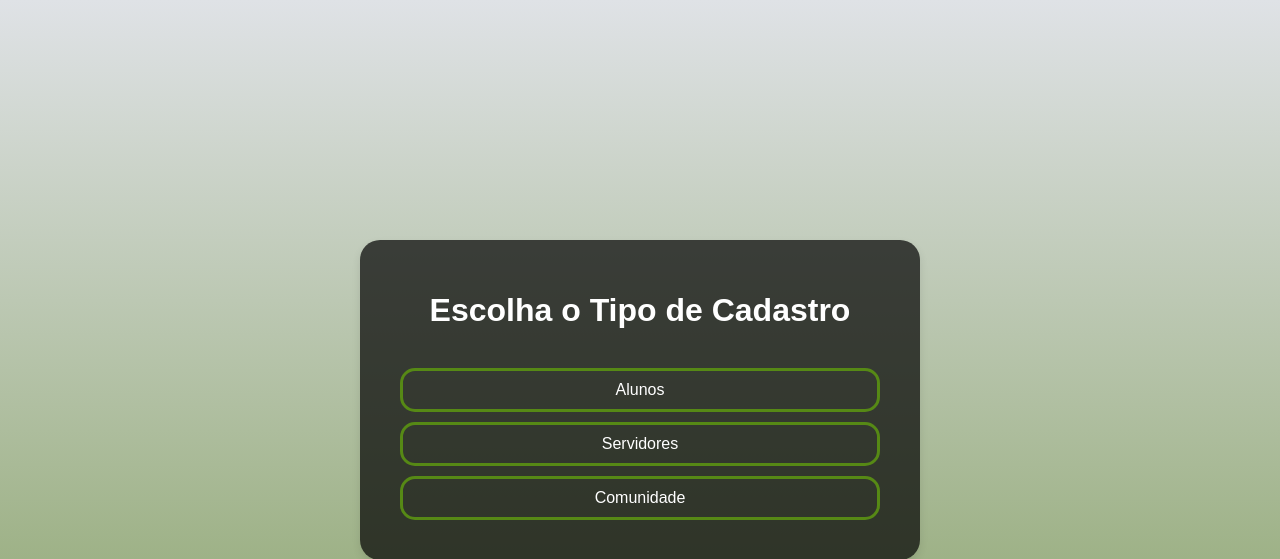
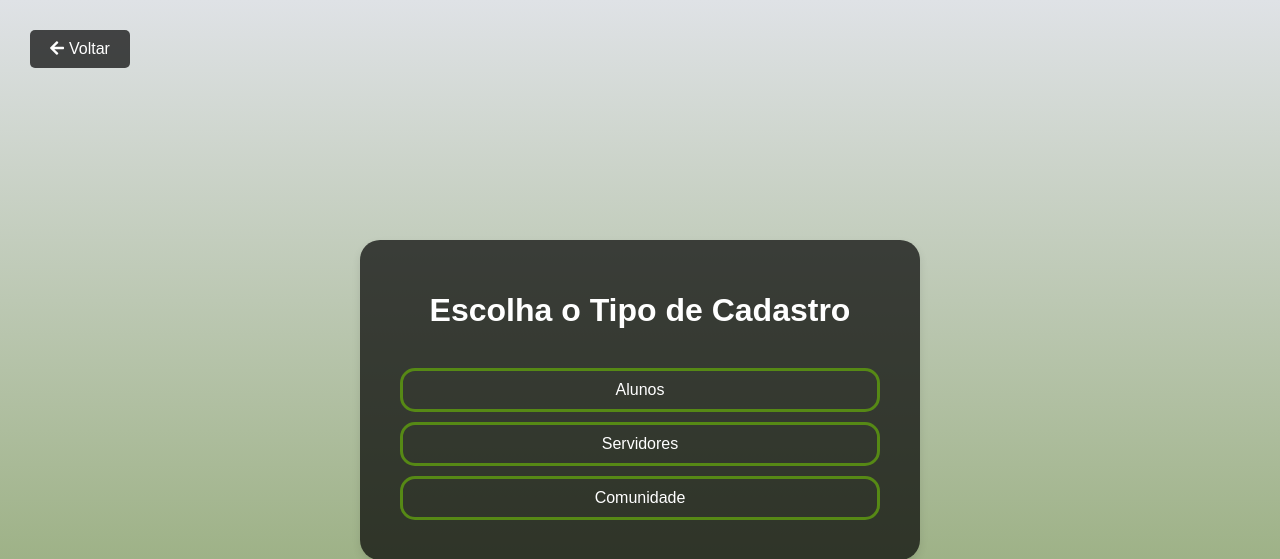
Before and after one commit to KaimanSystem/TCC, a PHP site: page /Projeto/escolha_cadastro.php in a window 1280 px wide. Shown: the top 559 px of the page. Run offline with PHP 8.4, Linux system fonts and the light colour scheme; some web fonts are replaced.

Commit message:
commit 20/08

```diff
--- a/escolha_cadastro.php
+++ b/escolha_cadastro.php
@@ -46,9 +46,33 @@
         a:hover {
             background-color: #568915;
         }
+
+        .back-btn {
+            background-color: rgba(0, 0, 0, 0.7);
+            color: white;
+            border: none;
+            padding: 10px 20px;
+            border-radius: 5px;
+            text-decoration: none;
+            font-size: 16px;
+            cursor: pointer;
+            position: absolute;
+            top: 20px;
+            left: 20px;
+            margin-top: 10px;
+        }
+
+        .back-btn:hover {
+            background-color: #568915;
+        }
+
+        .back-btn i {
+            margin-right: 5px;
+        }
     </style>
 </head>
 <body>
+    <a href="home.php" class="back-btn"><i class="fas fa-arrow-left"></i>Voltar</a>
     <div class="box">
         <h1>Escolha o Tipo de Cadastro</h1>
         <br>
--- a/formulario_aluno.php
+++ b/formulario_aluno.php
@@ -157,7 +157,7 @@ if (isset($_POST['submit'])) {
     </style>
 </head>
 <body>
-    <a href="home.php" class="back-btn"><i class="fas fa-arrow-left"></i>VOLTAR</a>
+    <a href="escolha_cadastro.php" class="back-btn"><i class="fas fa-arrow-left"></i>VOLTAR</a>
     <div class="container">
         <div class="form-container">
             <form action="formulario_aluno.php" method="POST">
--- a/formulario_comunidade.php
+++ b/formulario_comunidade.php
@@ -149,7 +149,7 @@
     </style>
 </head>
 <body>
-    <a href="home.php" class="back-btn"><i class="fas fa-arrow-left"></i>VOLTAR</a>
+    <a href="escolha_cadastro.php" class="back-btn"><i class="fas fa-arrow-left"></i>VOLTAR</a>
     <div class="container">
         <div class="form-container">
             <form action="formulario_comunidade.php" method="POST">
--- a/formulario_servidores.php
+++ b/formulario_servidores.php
@@ -149,7 +149,7 @@
     </style>
 </head>
 <body>
-    <a href="home.php" class="back-btn"><i class="fas fa-arrow-left"></i>VOLTAR</a>
+    <a href="escolha_cadastro.php" class="back-btn"><i class="fas fa-arrow-left"></i>VOLTAR</a>
     <div class="container">
         <div class="form-container">
             <form action="formulario_servidores.php" method="POST">
--- a/home.php
+++ b/home.php
@@ -65,9 +65,13 @@
             margin: 10px;
             padding: 10px;
             border-radius: 50%;
-            font-size: 20px;
+            font-size: 30px;
             color: white;
             border: 3px solid #568915; /* Keep border */
+            width: 30px; /* Defina uma largura fixa */
+            height: 30px; /* Defina uma altura fixa */
+            line-height: 30px; /* Alinhar o texto verticalmente */
+            text-align: center; /* Alinhar o texto horizontalmente */
             transition: none; /* Remove hover effect */
         }
         .social-links a:hover {
```
